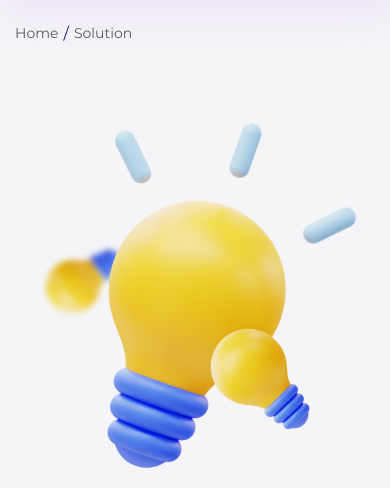
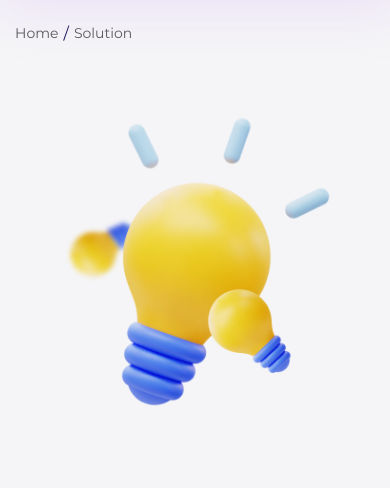
Before and after one commit to karnauhmax/NuxGame-Test, a website: page app/index.html in a window 390 px wide. Shown: the part 60-548 px from the top of the page. Drawn offline with Linux system fonts and the light colour scheme.

Commit message:
image fix on mobile

```diff
--- a/src/scss/sections/_offer.scss
+++ b/src/scss/sections/_offer.scss
@@ -22,6 +22,10 @@
       flex: 0 1 auto;
       margin: 0 auto;
       max-width: 500px;
+    }
+
+    @media screen and (max-width: 576px) {
+      max-width: 300px;
     }
   }
 
```
Also changed, not shown: app/css/main.css.
